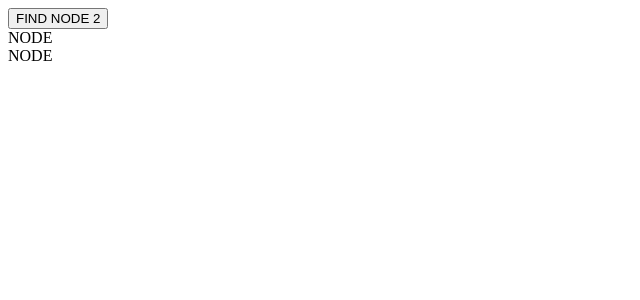
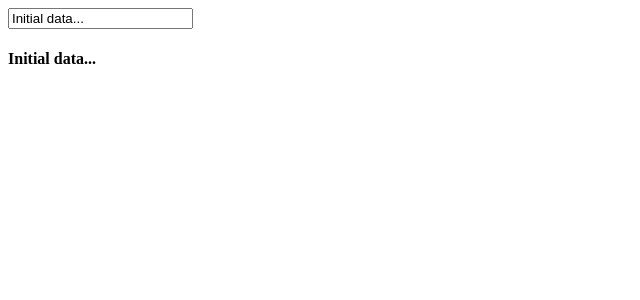
Before and after one commit to ahmadalsajid/react-app, a React app: page / in a window 1280 px wide. Shown: the top 300 px of the page, without its empty margins (0-640 px from the left). Built offline with nearby package versions, Linux system fonts and the light colour scheme.

Commit message:
react form simple example

```diff
--- a/App.jsx
+++ b/App.jsx
@@ -2,24 +2,26 @@ import React from 'react';
 import ReactDOM from 'react-dom';
 
 class App extends React.Component {
-    constructor() {
-        super();
-        this.findDomNodeHandler = this.findDomNodeHandler.bind(this);
+    constructor(props) {
+        super(props);
+        this.state = {
+            data : 'Initial data...'
+        }
+
+        this.updateState = this.updateState.bind(this);
     };
 
-    findDomNodeHandler() {
-        var myDiv = document.getElementById('node2');
-        ReactDOM.findDOMNode(myDiv).style.color = 'red';
+    updateState(e) {
+        this.setState({data : e.target.value});
     }
 
     render() {
         return (
             <div>
-                <button onClick = {this.findDomNodeHandler}>FIND NODE 2</button>
-                <div id = "myDiv">NODE</div>
-                <div id = "node2">NODE</div>
+                <input type="text" value={this.state.data} onChange={this.updateState} />
+                <h4>{this.state.data}</h4>
             </div>
-        );
+        )
     }
 }
 
```
